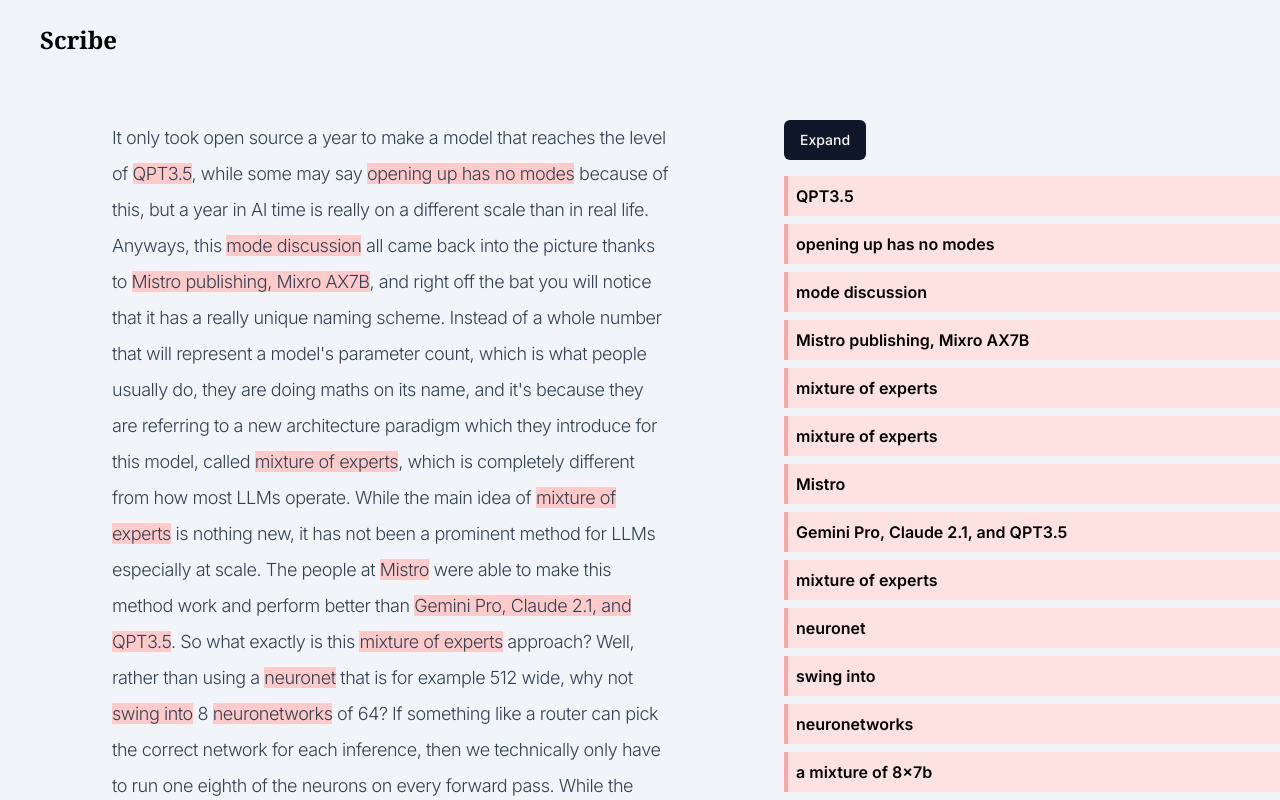
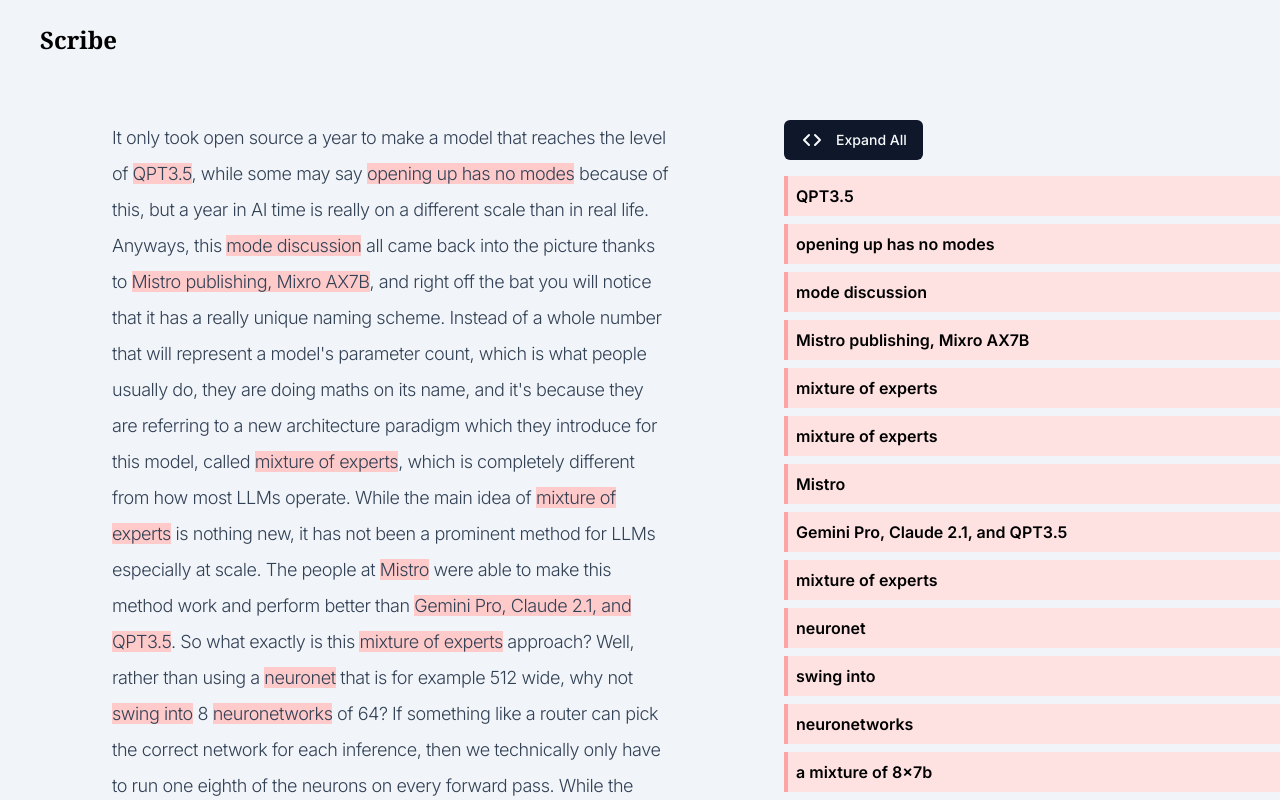
Before and after one commit to freeman-jiang/scribe, a Next.js app in the folder client/: page /transcribe in a window 1280 px wide. Shown: the top 800 px of the page. Built offline with nearby package versions, Linux system fonts and the light colour scheme.

Commit message:
add icons

```diff
--- a/client/package.json
+++ b/client/package.json
@@ -16,6 +16,7 @@
     "axios": "^1.6.7",
     "class-variance-authority": "^0.7.0",
     "clsx": "^2.1.0",
+    "lucide": "^0.321.0",
     "lucide-react": "^0.320.0",
     "next": "14.1.0",
     "react": "^18",
--- a/client/src/app/transcribe/page.tsx
+++ b/client/src/app/transcribe/page.tsx
@@ -7,6 +7,7 @@
   CollapsibleTrigger,
 } from "@/components/ui/collapsible";
 import { useTranscriptionContext } from "@/context";
+import { ChevronsLeftRight, ChevronsRightLeft } from "lucide-react";
 import { useEffect, useState } from "react";
 
 interface Annotation {
@@ -119,7 +120,12 @@
             ); // Apply the change to all annotations
           }}
         >
-          {expandAll ? "Collapse" : "Expand"}
+          {expandAll ? (
+            <ChevronsRightLeft className="mr-3" />
+          ) : (
+            <ChevronsLeftRight className="mr-3" />
+          )}
+          {expandAll ? "Collapse All" : "Expand All"}
         </Button>
         {annotations.map((annotation, index) => (
           <Annotation
```
Also changed, not shown: 1 other file (tests, documents, lock files or other folders).
